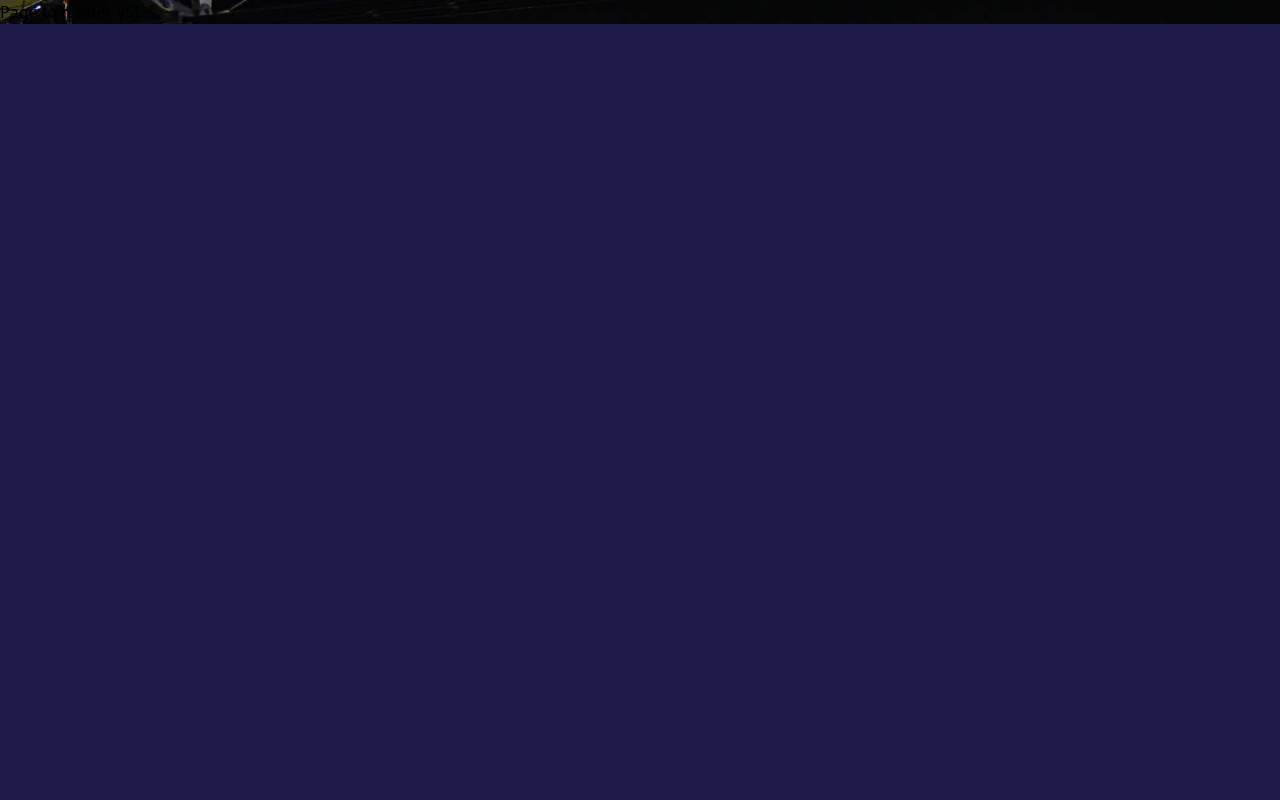
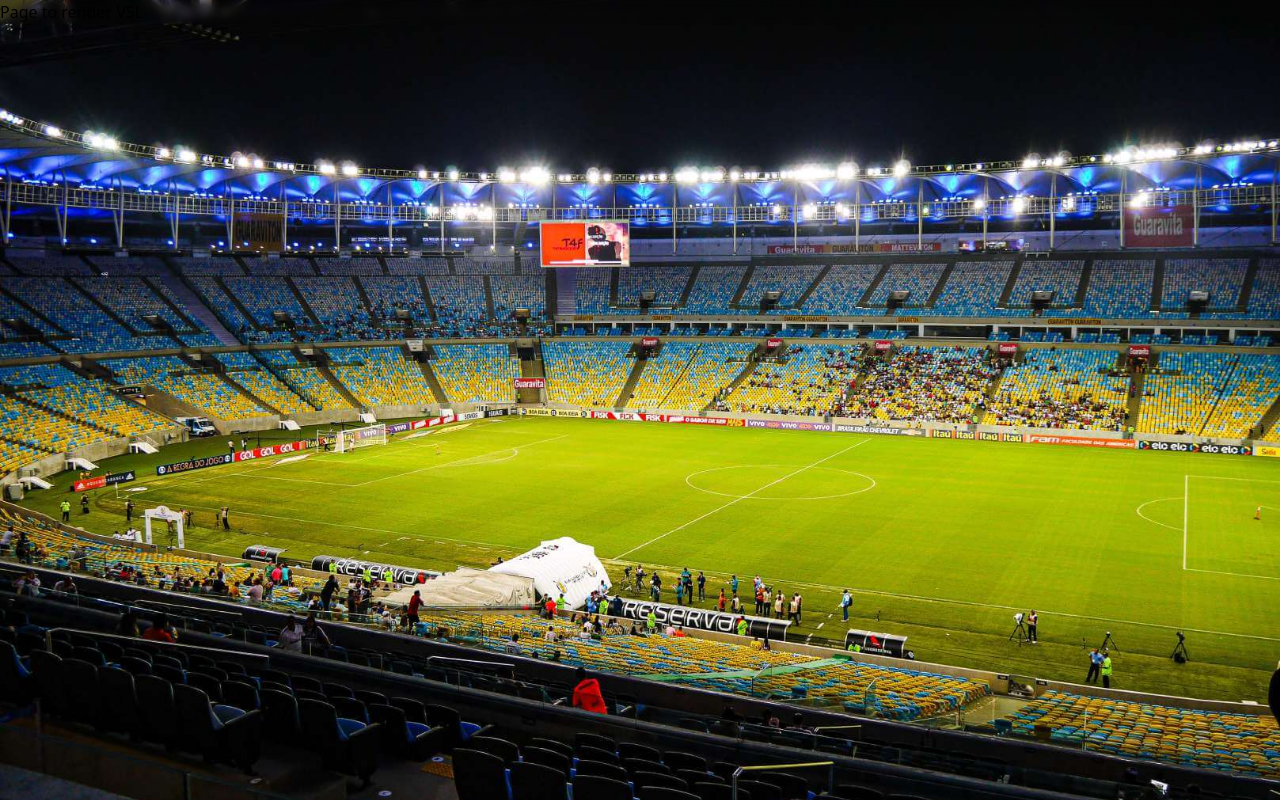
Before and after one commit to yale1995/website-metodo-fifa-pro, a Next.js app: page / in a window 1280 px wide. Built offline with nearby package versions, Linux system fonts and the light colour scheme.

Commit message:
fix: status bar bg

```diff
--- a/src/app/globals.css
+++ b/src/app/globals.css
@@ -6,10 +6,6 @@
   margin: 0;
   padding: 0;
   box-sizing: border-box;
-}
-
-html {
-  background: #1e1b4b;
 }
 
 @layer utilities {
--- a/src/app/pre-sell/page.tsx
+++ b/src/app/pre-sell/page.tsx
@@ -26,7 +26,7 @@ export default function PreSellPage() {
   }
 
   return (
-    <div className="flex flex-col gap-3 min-h-screen h-screen justify-center bg-indigo-950/75 backdrop-brightness-75 px-2 py-4">
+    <div className="flex flex-col gap-3 min-h-screen justify-center bg-indigo-950/75 backdrop-brightness-75 px-2 py-4">
       <Logo />
       {renderComponent()}
     </div>
```
